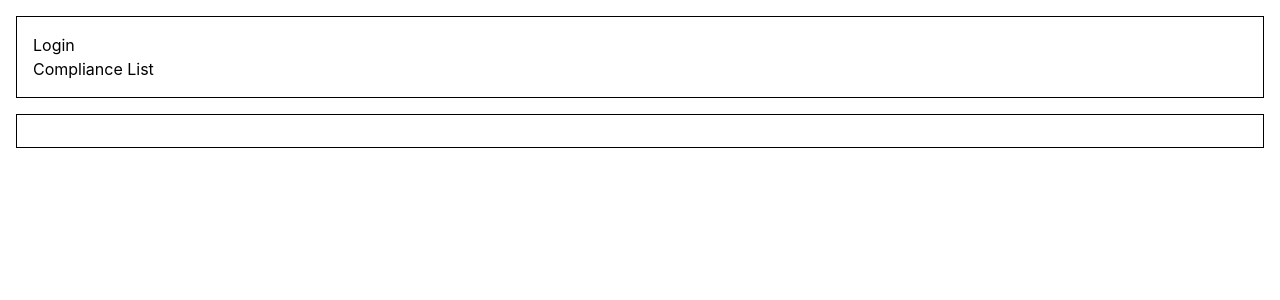
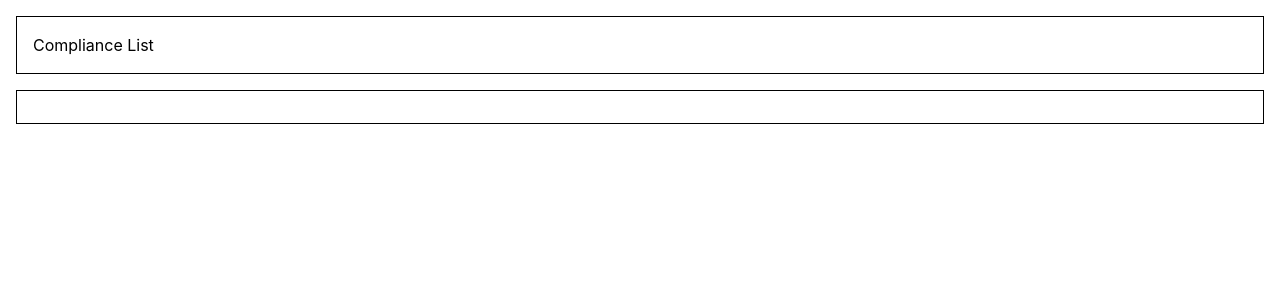
Before and after one commit to felipesoares6/new-architecture-poc, a React (Create React App) app: page / in a window 1280 px wide. Shown: the top 300 px of the page. Built offline with nearby package versions, Linux system fonts and the light colour scheme.

Commit message:
ref: adjust urls

```diff
--- /dev/null
+++ b/src/entities/compliance/route/compliance-routes.obj.tsx
@@ -0,0 +1,40 @@
+import React from "react";
+import { CompliancePage } from "../ui/pages/compliance.tsx";
+import { LoaderFunctionArgs, RouteObject } from "react-router";
+import { ComplianceNewRoute } from "./compliace-new-route.tsx";
+import { ComplianceEditRoute } from "./compliace-edit-route.tsx";
+import { complianceUseCase } from "../use-case/compliance.usecase.ts";
+import { URL } from "../../../infrastucture/routes/urls.ts";
+
+export const compliancePageRoutes: RouteObject[] = [
+  {
+    path: URL.COMPLIANCE_LIST,
+    element: <CompliancePage />,
+    loader: async () => {
+      // Fetch API value when loading the route
+
+      // const { loadDestinations } = complianceUseCase();
+
+      // await loadDestinations();
+
+      return null;
+    },
+  },
+  {
+    path: URL.COMPLIANCE_NEW,
+    element: <ComplianceNewRoute />,
+  },
+  {
+    path: URL.COMPLIANCE_DETAILS,
+    element: <ComplianceEditRoute />,
+    loader: async ({ params }: LoaderFunctionArgs<{ id: string }>) => {
+      const { loadDestination } = complianceUseCase();
+
+      if (params.id) {
+        loadDestination(params.id);
+      }
+
+      return { id: params.id };
+    },
+  },
+];
--- a/src/infrastucture/routes/root-route.tsx
+++ b/src/infrastucture/routes/root-route.tsx
@@ -1,5 +1,6 @@
 import React from "react";
 import { Link, Outlet } from "react-router-dom";
+import { URL } from "./urls.ts";
 
 export const Root = () => {
   return (
@@ -7,12 +8,7 @@ export const Root = () => {
       <div style={{ border: "1px solid #000", margin: 16, padding: 16 }}>
         <nav>
           <ul>
-            <li>
-              <Link to="/login" className="[&.active]:font-bold">
-                Login
-              </Link>
-            </li>
-            <Link to="/compliance" className="[&.active]:font-bold">
+            <Link to={URL.COMPLIANCE_LIST} className="[&.active]:font-bold">
               Compliance List
             </Link>
           </ul>
--- a/src/infrastucture/routes/route.tsx
+++ b/src/infrastucture/routes/route.tsx
@@ -1,51 +1,13 @@
 import React from "react";
-import {
-  createBrowserRouter,
-  LoaderFunctionArgs,
-  RouterProvider,
-} from "react-router-dom";
-import { ComplianceEditRoute } from "../../entities/compliance/route/compliace-edit-route.tsx";
-import { ComplianceNewRoute } from "../../entities/compliance/route/compliace-new-route.tsx";
-import { CompliancePage } from "../../entities/compliance/ui/pages/compliance.tsx";
-import { complianceUseCase } from "../../entities/compliance/use-case/compliance.usecase.ts";
+import { createBrowserRouter, RouterProvider } from "react-router-dom";
+import { compliancePageRoutes } from "../../entities/compliance/route/compliance-routes.obj.tsx";
 import { Root } from "./root-route.tsx";
 
 const router = createBrowserRouter([
   {
     path: "/",
     element: <Root />,
-    children: [
-      {
-        path: "compliance",
-        element: <CompliancePage />,
-        loader: async () => {
-          // Fetch API value when loading the route
-
-          // const { loadDestinations } = complianceUseCase();
-
-          // await loadDestinations();
-
-          return null;
-        },
-      },
-      {
-        path: "compliance/new",
-        element: <ComplianceNewRoute />,
-      },
-      {
-        path: "compliance/:id",
-        element: <ComplianceEditRoute />,
-        loader: async ({ params }: LoaderFunctionArgs<{ id: string }>) => {
-          const { loadDestination } = complianceUseCase();
-
-          if (params.id) {
-            loadDestination(params.id);
-          }
-
-          return { id: params.id };
-        },
-      },
-    ],
+    children: [...compliancePageRoutes],
   },
 ]);
 
--- /dev/null
+++ b/src/infrastucture/routes/urls.ts
@@ -0,0 +1,5 @@
+export const URL = {
+  COMPLIANCE_LIST: "compliance",
+  COMPLIANCE_DETAILS: "compliance/:id",
+  COMPLIANCE_NEW: "compliance/new",
+};
```
